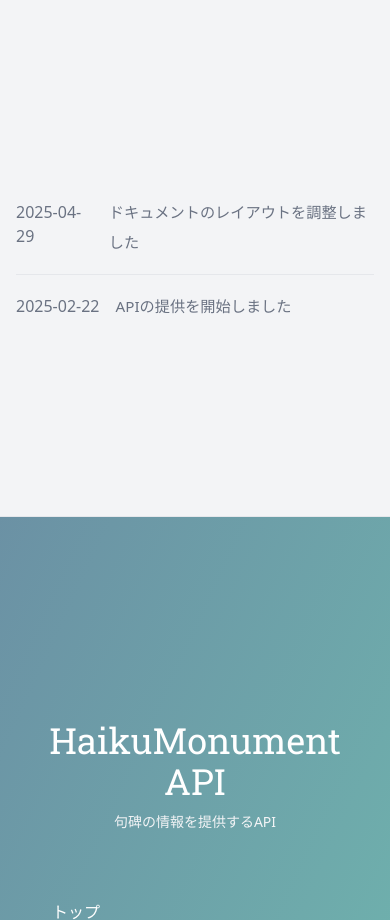
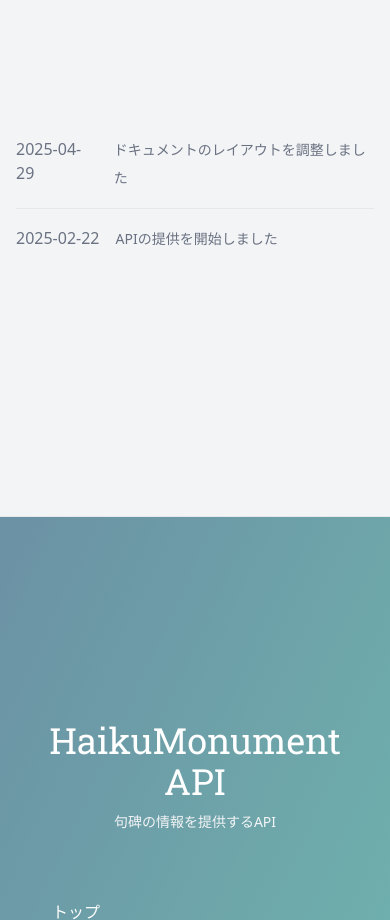
Before and after one commit to shikano35/kuhi-api-docs, an Astro site: page / in a window 390 px wide. Shown: the part 3960-4880 px from the top of the page. Built offline with nearby package versions, Linux system fonts and the light colour scheme; Astro itself is replaced by a stand-in of ours.

Commit message:
fix: チェンジログのスタイルを微調整

```diff
--- a/src/components/Changelog/index.astro
+++ b/src/components/Changelog/index.astro
@@ -19,14 +19,14 @@ const changelogEntries: ChangelogEntry[] = [
 ];
 ---
 
-<ul class="mx-auto mt-8 w-full list-none p-0 md:mt-0">
+<ul class="mx-auto -mt-48 list-none md:mt-0">
   {
     changelogEntries.map((entry) => (
       <li class="border-border flex w-full items-baseline border-b py-4 last:border-0">
         <time class="text-muted-foreground mr-4" datetime={entry.date}>
           {entry.date}
         </time>
-        <p class="text-muted-foreground text-[0.95rem] leading-loose md:text-base">
+        <p class="text-muted-foreground text-sm leading-loose md:text-base">
           {entry.description}
         </p>
       </li>
--- a/src/pages/index.astro
+++ b/src/pages/index.astro
@@ -118,7 +118,7 @@ import Changelog from '../components/Changelog/index.astro';
     <ApiCarousel client:load />
   </section>
   <section
-    class="grid min-h-screen grid-cols-1 place-items-center px-4 py-16 sm:px-16 md:grid-cols-2 md:py-48"
+    class="grid min-h-screen grid-cols-1 place-items-center px-4 py-16 sm:px-16 md:grid-cols-2"
     id="changelog"
   >
     <h2
```
